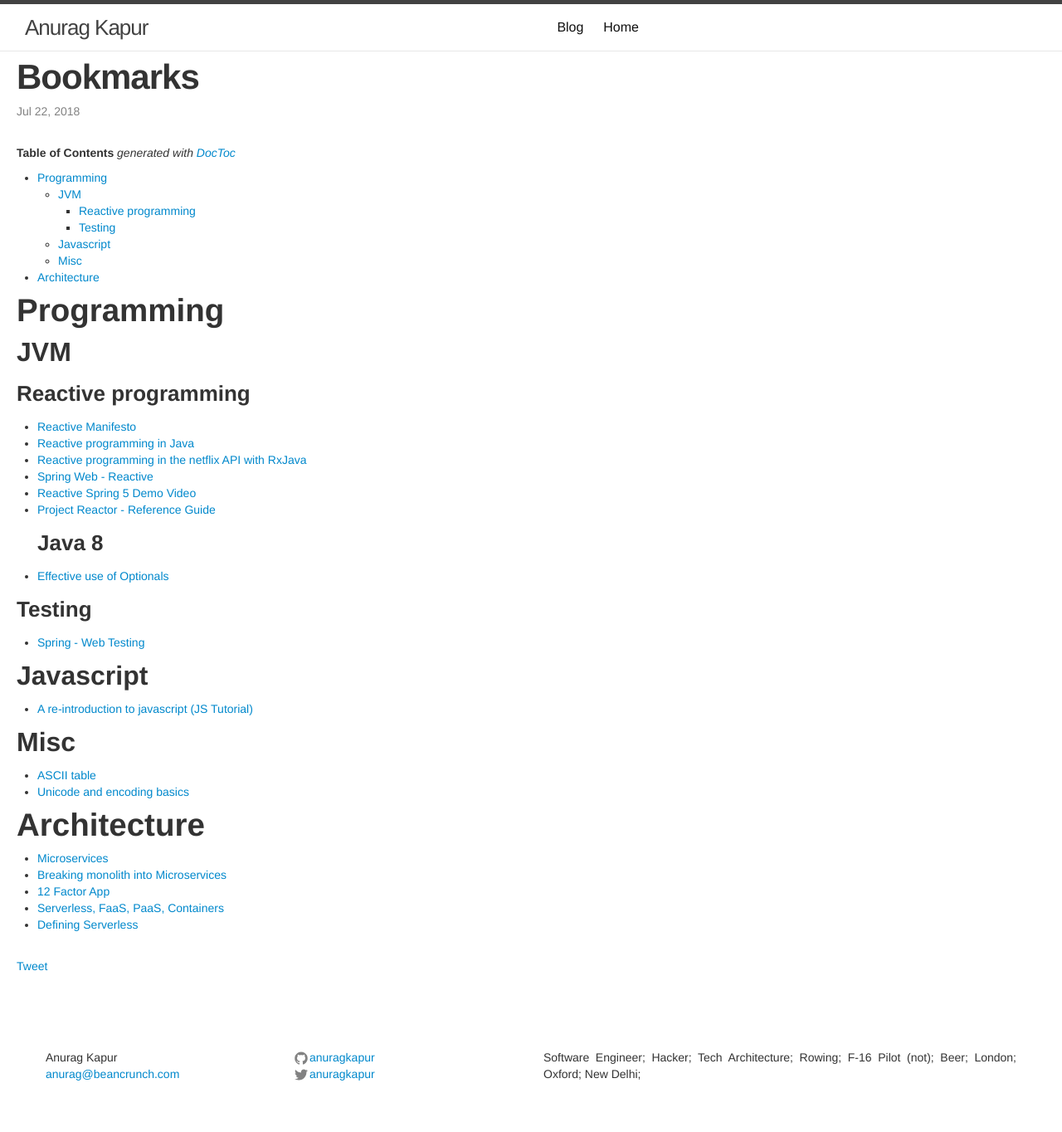
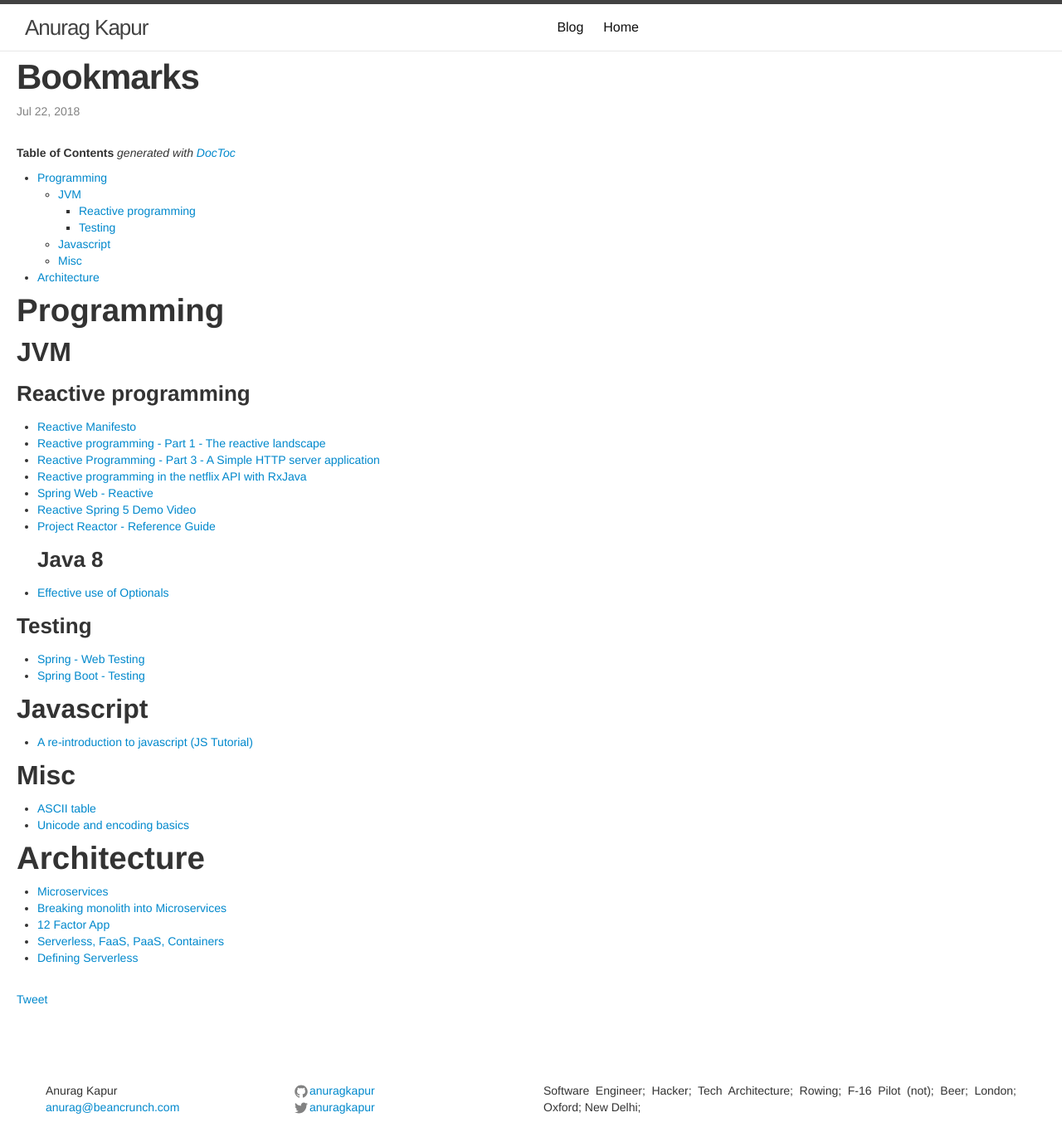
Before and after one commit to anuragkapur/anuragkapur.github.io, a Jekyll site: the page built from blog/engineering/_posts/2018-07-22-bookmarks.md, in a window 1280 px wide. Shown: the whole page at 83% size. Built offline with Jekyll 4.4.1, drawn with Linux system fonts in a browser that asks for light colours; comment, search, counter and statistics services are not loaded; before the commit the page ends 1324 px from its top, so only the background shows below that.

Commit message:
Add reactive programming and spring boot testing links

```diff
--- a/blog/engineering/_posts/2018-07-22-bookmarks.md
+++ b/blog/engineering/_posts/2018-07-22-bookmarks.md
@@ -25,7 +25,8 @@ permalink: /blog/bookmarks
 ## JVM
 ### Reactive programming
 * [Reactive Manifesto](https://www.reactivemanifesto.org/)
-* [Reactive programming in Java](https://spring.io/blog/2016/06/07/notes-on-reactive-programming-part-i-the-reactive-landscape#reactive-programming-in-java)
+* [Reactive programming - Part 1 - The reactive landscape](https://spring.io/blog/2016/06/07/notes-on-reactive-programming-part-i-the-reactive-landscape#reactive-programming-in-java)
+* [Reactive Programming - Part 3 - A Simple HTTP server application](https://spring.io/blog/2016/07/20/notes-on-reactive-programming-part-iii-a-simple-http-server-application)
 * [Reactive programming in the netflix API with RxJava](https://medium.com/netflix-techblog/reactive-programming-in-the-netflix-api-with-rxjava-7811c3a1496a)
 * [Spring Web - Reactive](https://docs.spring.io/spring/docs/5.0.9.RELEASE/spring-framework-reference/web-reactive.html)
 * [Reactive Spring 5 Demo Video](https://www.infoq.com/presentations/reactive-spring-5)
@@ -35,6 +36,7 @@ permalink: /blog/bookmarks
 
 ### Testing
 * [Spring - Web Testing](https://spring.io/guides/gs/testing-web/)
+* [Spring Boot - Testing](https://docs.spring.io/spring-boot/docs/2.0.5.RELEASE/reference/html/boot-features-testing.html)
 
 ## Javascript
 * [A re-introduction to javascript (JS Tutorial)](https://developer.mozilla.org/en-US/docs/Web/JavaScript/A_re-introduction_to_JavaScript)
```
